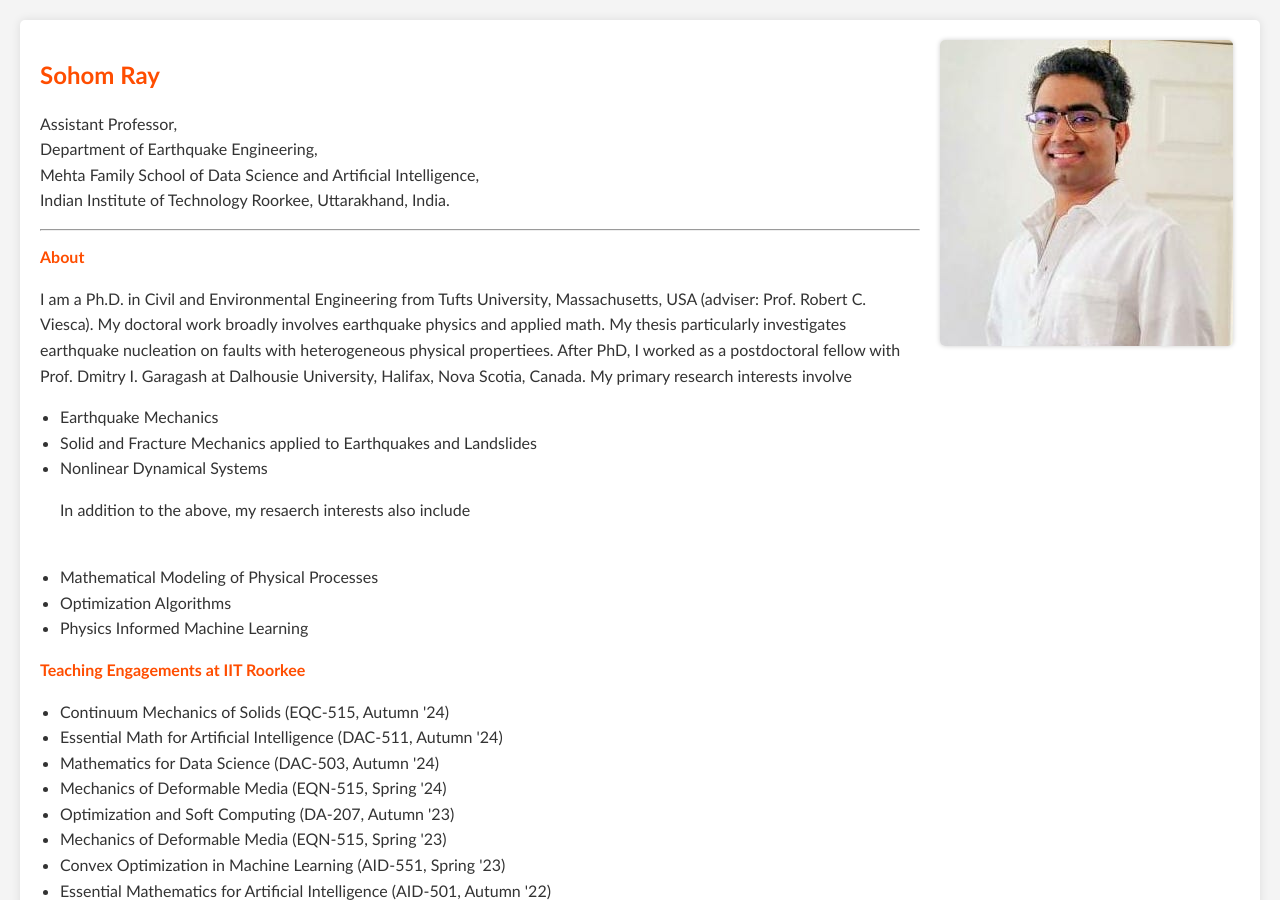
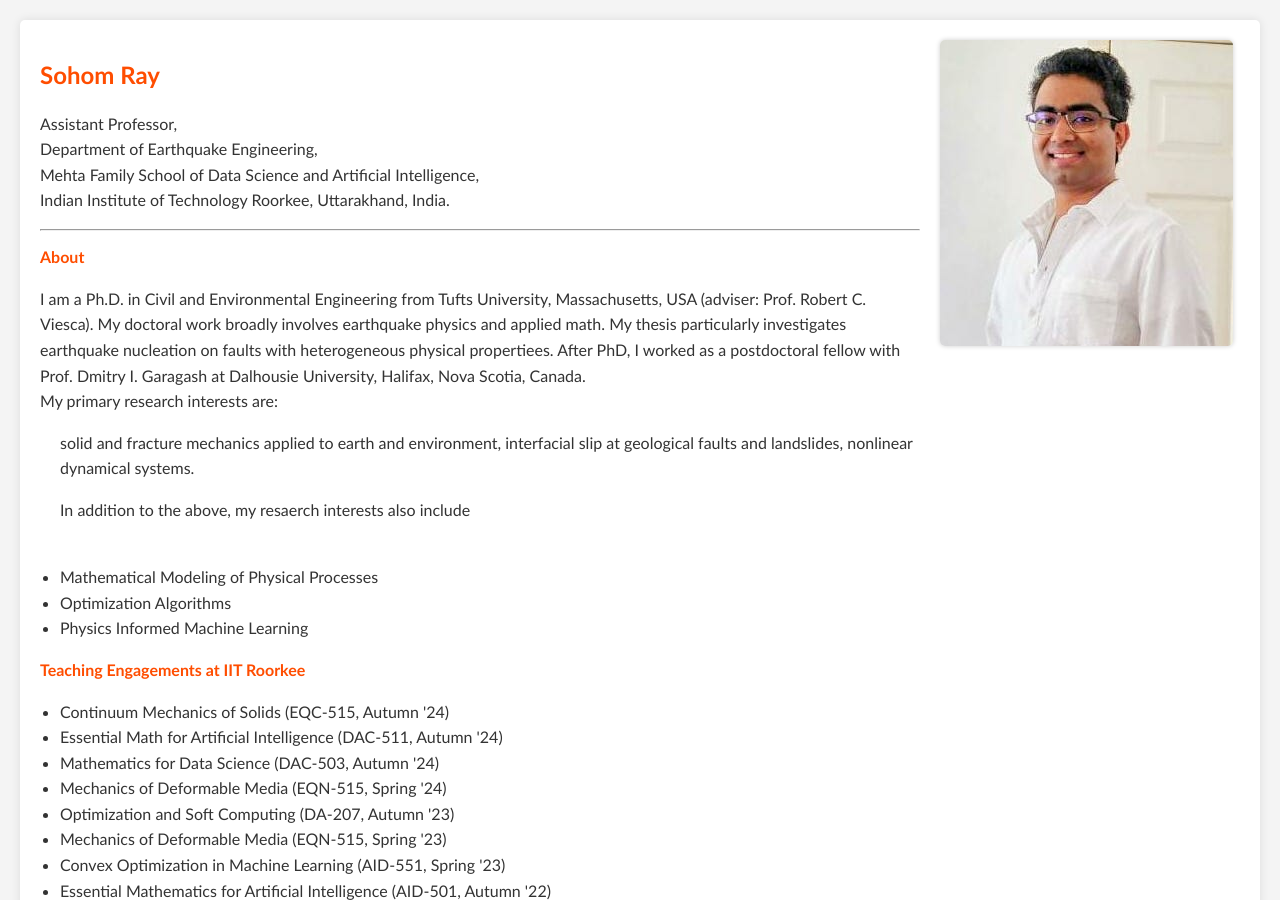
Before and after one commit to RaySohom/q, a Jekyll site: the page index.html, which Jekyll copies as it is, in a window 1280 px wide and 900 px high. Built offline with Jekyll 4.4.1, drawn with Linux system fonts in a browser that asks for light colours; some web fonts are replaced.

Commit message:
Update index.html

```diff
--- a/index.html
+++ b/index.html
@@ -14,11 +14,10 @@
             <hr>
             <h2> About</h2>
             <p> I am a Ph.D. in Civil and Environmental Engineering from Tufts University, Massachusetts, USA (adviser: Prof. Robert C. Viesca). My doctoral work broadly involves earthquake physics and applied math. My thesis particularly investigates earthquake nucleation on faults with heterogeneous physical propertiees.
-                After PhD, I worked as a postdoctoral fellow with Prof. Dmitry I. Garagash at Dalhousie University, Halifax, Nova Scotia, Canada. My primary research interests involve <br>
+                After PhD, I worked as a postdoctoral fellow with Prof. Dmitry I. Garagash at Dalhousie University, Halifax, Nova Scotia, Canada. <br>
+                My primary research interests are:
              <ul>
-                <li> Earthquake Mechanics</li>
-                <li> Solid and Fracture Mechanics applied to Earthquakes and Landslides</li>
-                <li> Nonlinear Dynamical Systems</li>
+                solid and fracture mechanics applied to earth and environment, interfacial slip at geological faults and landslides, nonlinear dynamical systems.
              </ul>
              <ul>
             <p>In addition to the above, my resaerch interests also include </p> <br>
```
